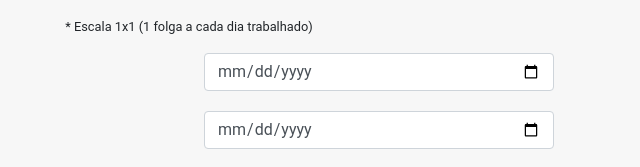
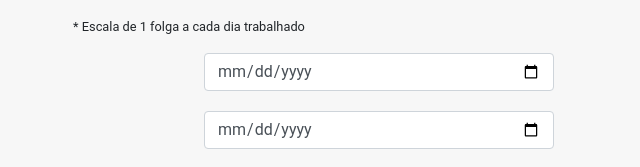
Before and after one commit to Lygiasbotelho/calculadoradefolga, a plain HTML site: page index.html in a window 1280 px wide. Shown: the part 261-428 px from the top of the page, 451-1091 px from the left. Drawn offline with nearby package versions, Linux system fonts and the light colour scheme.

Commit message:
atualizado readme

```diff
--- a/index.html
+++ b/index.html
@@ -21,7 +21,7 @@
         <section>
             <div class="container calculadora">
                 <h2 class="title">Calculadora de Folgas</h2>
-                <p class="detalhe center"> * Escala 1x1 (1 folga a cada dia trabalhado) </p>
+                <p class="detalhe center"> * Escala de 1 folga a cada dia trabalhado </p>
                 <div class="form-group row justify-content-center">
 
                     <div class="col-md-4 col-sm-3">
```
Also changed, not shown: 1 other file.
